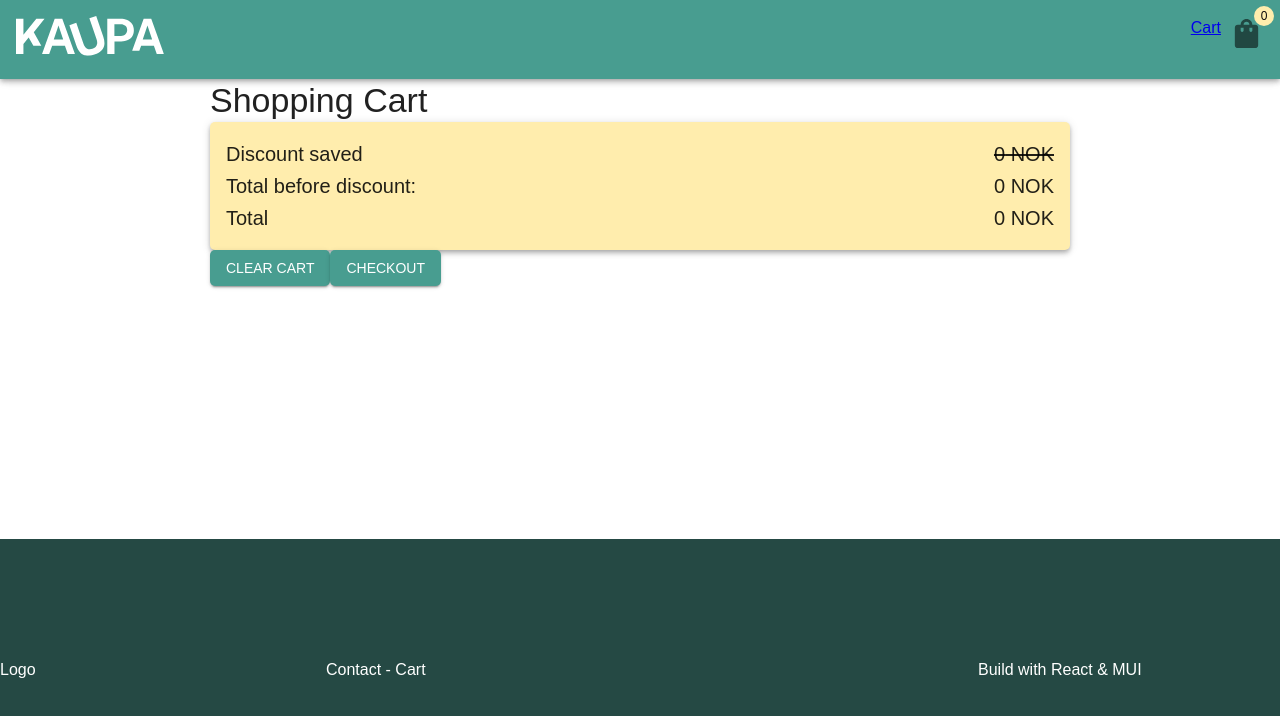
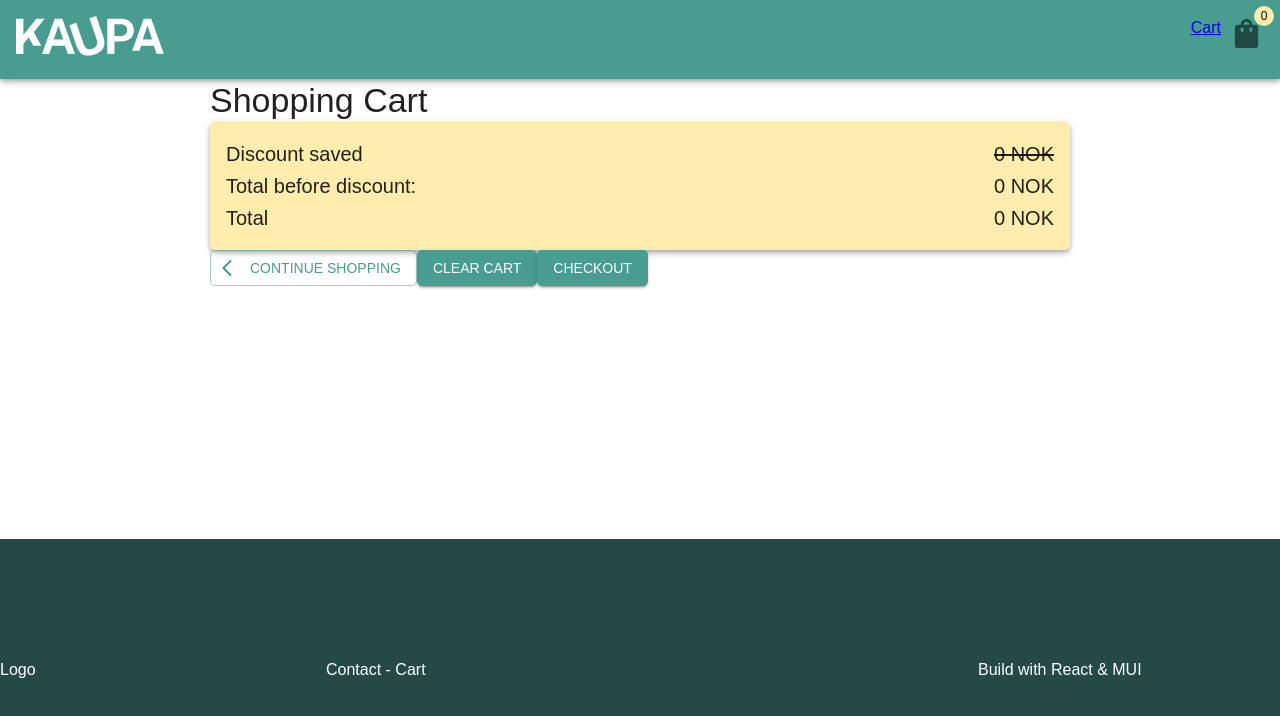
Before and after one commit to mariusrundereim/fed-frameworks-ca-marius, a React (Vite) app: page /cart in a window 1280 px wide. Shown: the top 716 px of the page. Built offline with nearby package versions, Linux system fonts and the light colour scheme.

Commit message:
add a shopping button on cart page

```diff
--- a/src/pages/Cart/index.tsx
+++ b/src/pages/Cart/index.tsx
@@ -6,6 +6,7 @@ import { Stack } from "@mui/material";
 import { Link } from "react-router-dom";
 import { Paper } from "@mui/material";
 import { useTheme } from "@mui/material";
+import ArrowBackIosIcon from "@mui/icons-material/ArrowBackIos";
 function Cart() {
   const theme = useTheme();
   const clearCart = useStore((state) => state.clearCart);
@@ -62,6 +63,11 @@ function Cart() {
           </Stack>
         </Paper>
         <Box>
+          <Link to="/">
+            <Button variant="outlined" startIcon={<ArrowBackIosIcon />}>
+              Continue Shopping
+            </Button>
+          </Link>
           <Button variant="contained" onClick={clearCart}>
             Clear cart
           </Button>
```
